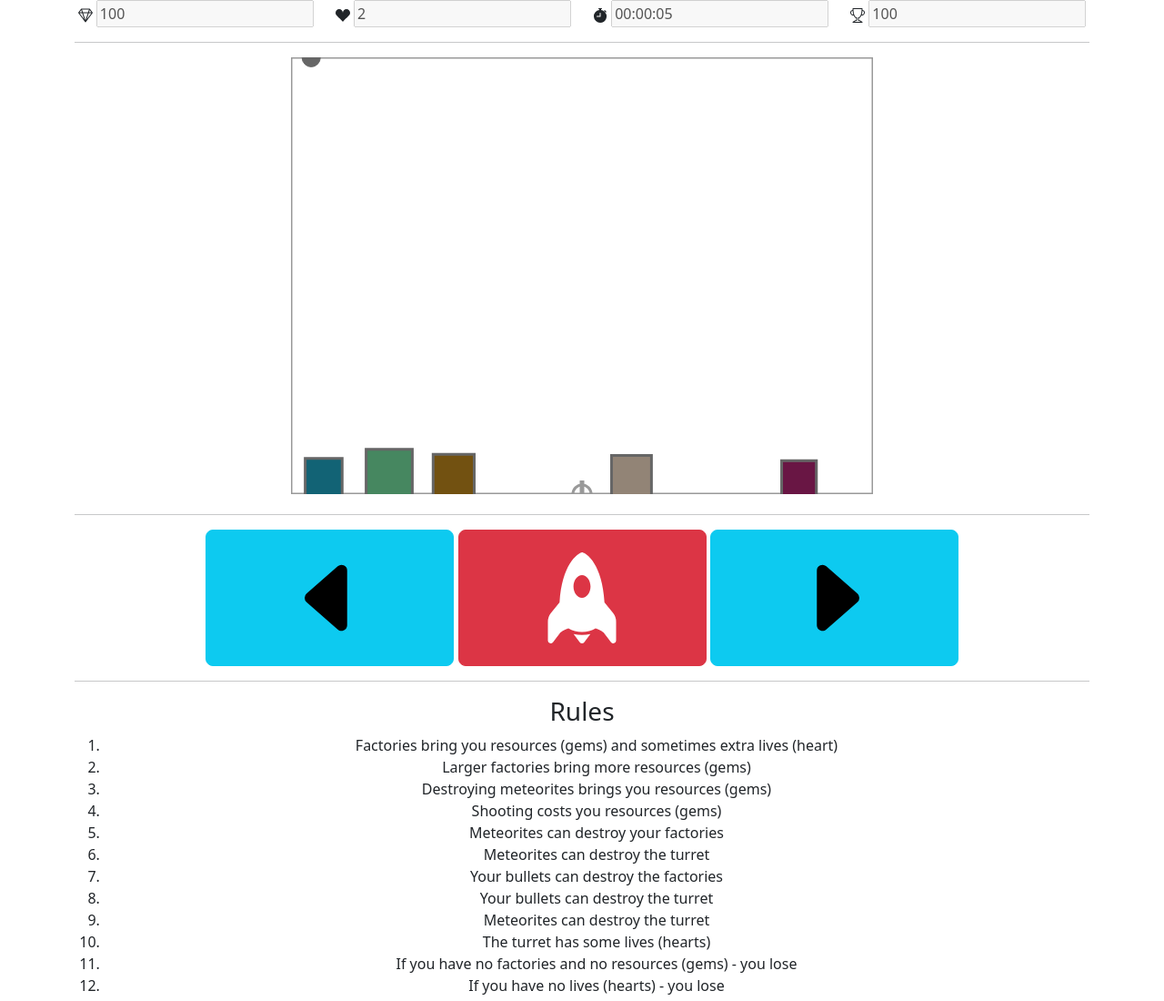
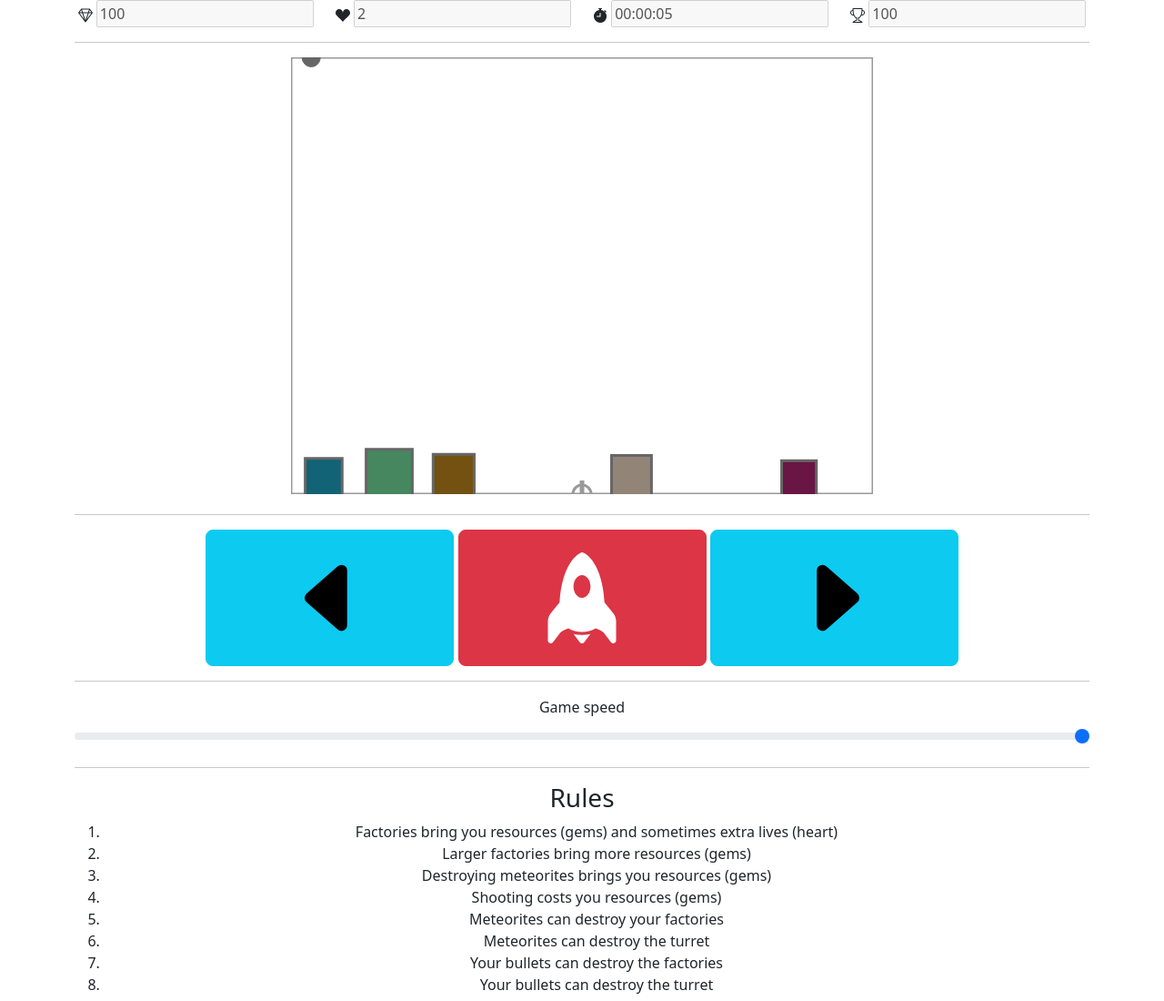
Before and after one commit to yarooze/turret, a plain HTML site: page index.html in a window 1280 px wide. Shown: the top 1100 px of the page at 91% size. Drawn offline with nearby package versions, Linux system fonts and the light colour scheme.

Commit message:
game speed

```diff
--- a/index.html
+++ b/index.html
@@ -147,9 +147,12 @@
             document.getElementById('lives').value = 3;
             document.getElementById('gems').value = 100;
             document.getElementById('time').value = '';
+            document.getElementById('gamespeed').value = 100;
             APP.gameOver = false;
+
             APP.canvas  = document.getElementById('myCanvas');
             APP.context = APP.canvas.getContext('2d');
+
             document.addEventListener("keypress", APP.controls);
             document.addEventListener("keydown", APP.controls);
             document.addEventListener("keyup", APP.controls);
@@ -166,7 +169,6 @@
             });
 
             APP.initGun();
-
             APP.initFactories();
 
             APP.startTime = new Date();
@@ -185,7 +187,18 @@
                 APP.newGame();
                 return;
             }
-            APP.loopId = requestAnimationFrame(APP.mainLoop);
+
+            const gamespeed = Number(document.getElementById('gamespeed').value);
+            if (gamespeed < 100) {
+                const delay = 100 - gamespeed;
+                setTimeout(function (APP) {
+                    APP.loopId = requestAnimationFrame(APP.mainLoop);
+                }, delay, APP);
+            } else {
+                APP.loopId = requestAnimationFrame(APP.mainLoop);
+            }
+
+
             APP.clearScreen();
 
             if (APP.gun.turn === 'left') {
@@ -561,6 +574,9 @@
         </button>
     </div>
     <hr />
+    <label for="gamespeed" class="form-label">Game speed</label>
+    <input type="range" class="form-range" id="gamespeed" value="100">
+    <hr />
     <div>
         <h3>Rules</h3>
         <div>
```
